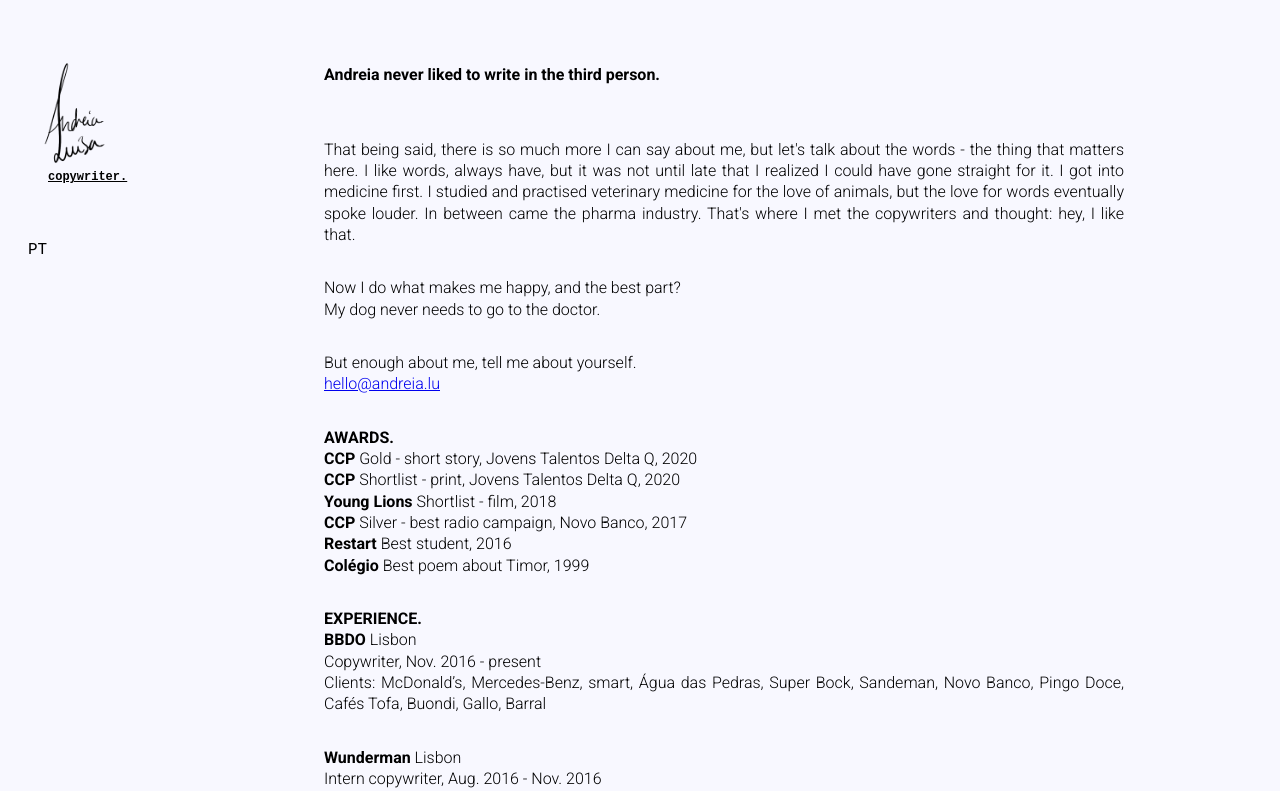
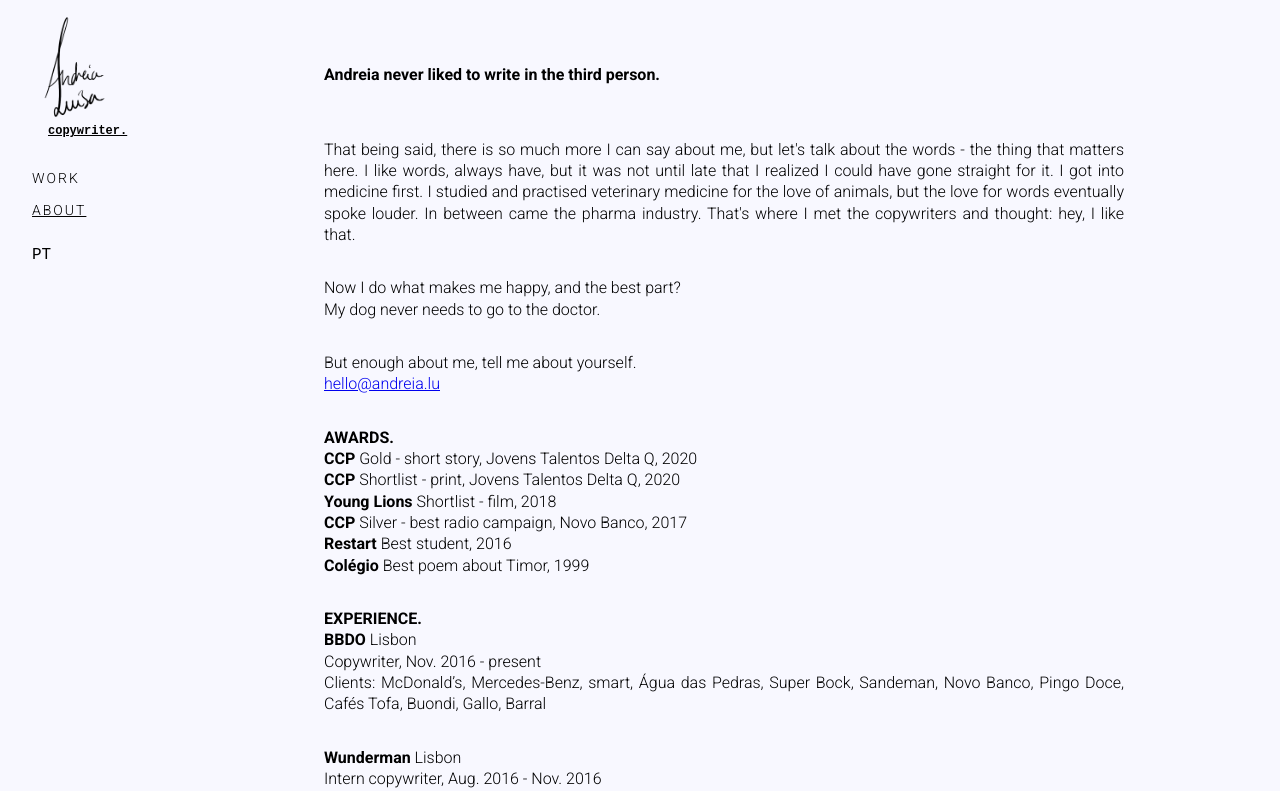
Before and after one commit to carlagn/andreialu, a Nuxt app: page /about in a window 1280 px wide. Shown: the top 791 px of the page. Built offline with nearby package versions, Linux system fonts and the light colour scheme.

Commit message:
Update to sidebar for work and about Added scroll with arrow keys

```diff
--- a/components/Sidebar.vue
+++ b/components/Sidebar.vue
@@ -1,7 +1,7 @@
 <template>
     <div class="sidebar-wrapper" :class="{'active': getSidebarState, 'background': getActivePage === 'work'}">
         <div class="sidebar-box">
-            <div class="logo-box">
+            <div class="logo-box" :class="{'vertical': getCurrentRoute !== '/'}">
                 <div
                     @click="backToTop()"
                     class="logo"
@@ -9,11 +9,11 @@
                     <img src="~/assets/logo.png" />
                     <span class="label">copywriter.</span>
                 </div>
-                <div v-if="getCurrentRoute === '/'" class="menu">
+                <div class="menu" :class="{'vertical': getCurrentRoute !== '/'}">
                     <nuxt-link to="/" :class="{'active': getActivePage === 'work'}">Work</nuxt-link>
                     <nuxt-link to="/about" :class="{'active': getActivePage === 'about'}">About</nuxt-link>
                 </div>
-                <div v-else-if="getCurrentRoute === '/about'" class="lang-menu">
+                <div v-if="getCurrentRoute === '/about'" class="lang-menu">
                     <p><span>PT</span></p>
                 </div>
             </div>
@@ -109,7 +109,9 @@ export default Vue.extend({
     .sidebar-box {
         @media (min-device-width: 769px) {
             padding: 0 32px 0 24px;
-            margin: 46px 0;
+            height: calc((100vh - 17px) / 3);
+            display: flex;
+            height: 100%;
         }
         width: auto;
     }
@@ -125,6 +127,15 @@ export default Vue.extend({
         position: relative;
         height: 268px;
         padding: 16px;
+
+        &.vertical {
+            flex-direction: column;
+            align-items: flex-start;
+
+            a {
+                pointer-events: auto;
+            }
+        }
 
         img {
             @media (min-device-width: 769px) {
@@ -149,8 +160,8 @@ export default Vue.extend({
             }
             display: none;
             position: absolute;
-            top: 100%;
-            padding-left: 4px;
+            top: 213px;
+            padding-left: 8px;
             width: 100%;
             text-align: center;
         }
@@ -177,6 +188,17 @@ export default Vue.extend({
                 color: black;
                 &.active {
                     text-decoration: underline;
+                }
+            }
+            &.vertical {
+                display: flex;
+                flex-direction: column;
+                align-items: flex-start;
+                justify-content: flex-start;
+                padding-left: 8px;
+                margin-left: 0;
+                a {
+                    margin: 8px 0;
                 }
             }
         }
@@ -207,6 +229,14 @@ export default Vue.extend({
             transition-delay: 0s;
             > a {
                 pointer-events: none;
+            }
+            &.vertical {
+                opacity: 1;
+                padding-left: 8px;
+                a {
+                    margin: 8px 0;
+                    pointer-events: auto;
+                }
             }
         }
     }
--- a/layouts/default.vue
+++ b/layouts/default.vue
@@ -37,6 +37,13 @@ export default{
         }
     },
     mounted() {
+        window.addEventListener('keydown', e => {
+            const idx = document.querySelector('.grid-wrapper').scrollLeft
+            if (e.key === 'ArrowRight')
+                document.querySelector('.grid-wrapper').scrollLeft = idx + 20
+            else if (e.key === 'ArrowLeft')
+                document.querySelector('.grid-wrapper').scrollLeft = idx - 20
+        })
     },
     methods: {
         ...mapMutations([ 'setSideBar', 'setActiveZoom']),
```
